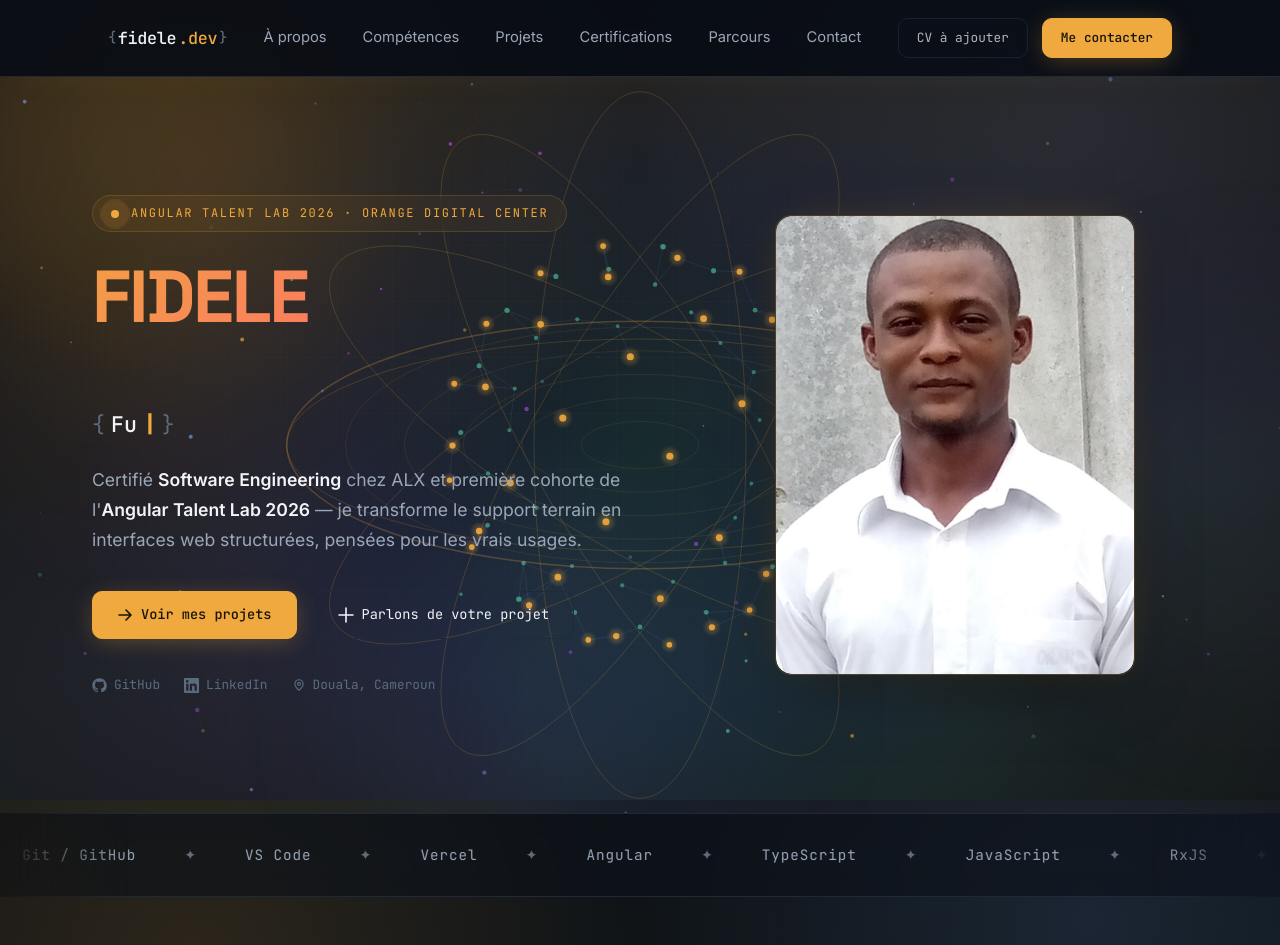
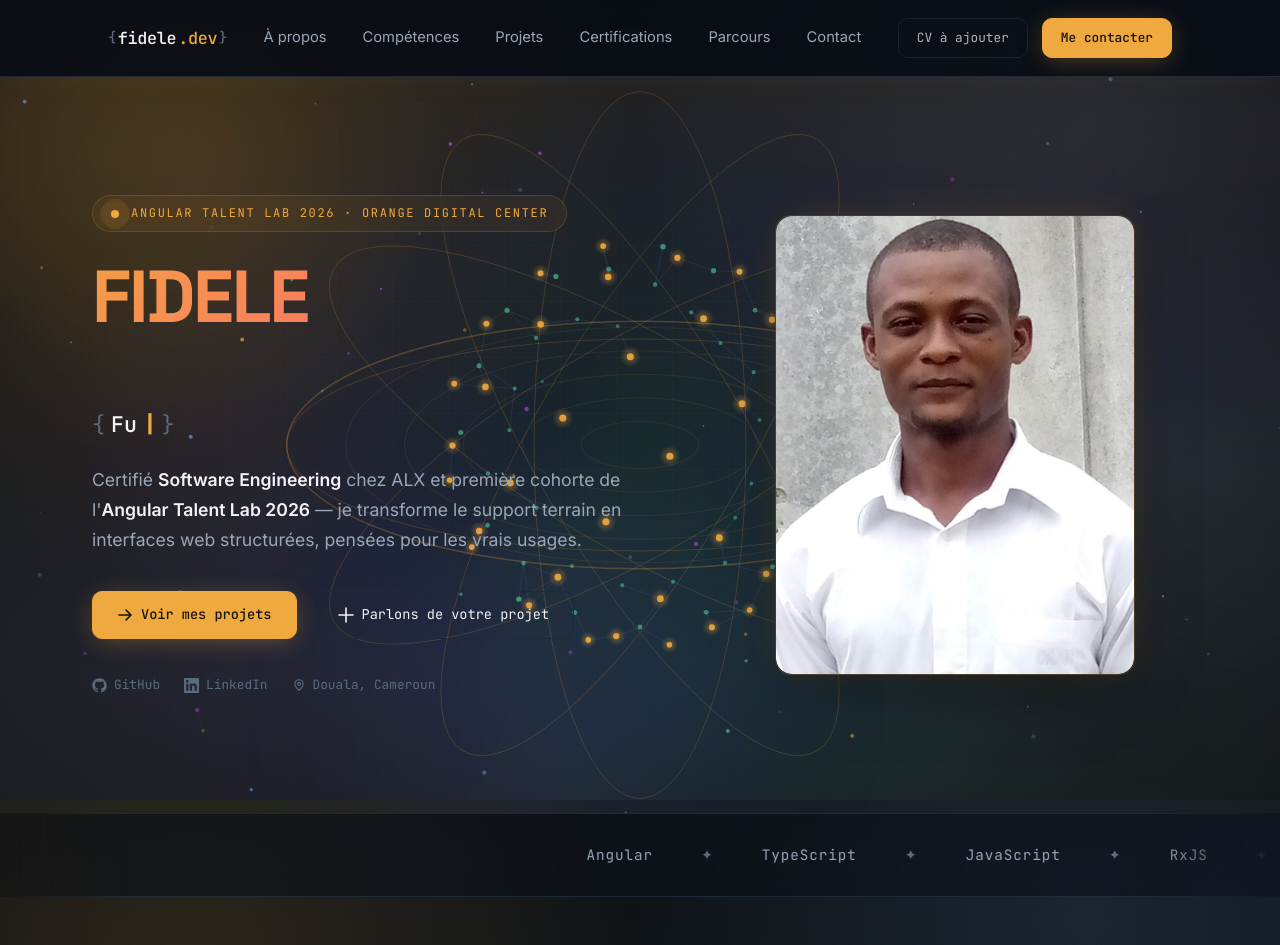
Before and after one commit to Hunter13-cmr/Fidele-ELOCK-SADRACK, an Angular app: page / in a window 1280 px wide. Shown: the top 945 px of the page. Built offline with nearby package versions, Linux system fonts and the light colour scheme.

Commit message:
fix(home): marquee de gauche vers la droite (keyframes 0 vers +33,3333 %, dir ltr)

```diff
--- a/src/app/features/home/home.html
+++ b/src/app/features/home/home.html
@@ -88,8 +88,8 @@
 </section>
 
 <!-- ============ TECH MARQUEE ============ -->
-<div class="tech-marquee marquee">
-  <div class="marquee-track">
+<div class="tech-marquee marquee" dir="ltr">
+  <div class="marquee-track" dir="ltr">
     @for (copy of marqueeCopies; track copy) {
       @for (tech of techList; track tech) {
         <span>{{ tech }}</span><span class="sep">✦</span>
--- a/src/styles.css
+++ b/src/styles.css
@@ -297,14 +297,14 @@ h1, h2, h3 { font-family: var(--font-display); font-weight: 600; letter-spacing:
 }
 
 /*
- * Défilement de la GAUCHE vers la DROITE : la piste démarre décalée d'une
- * copie entière vers la gauche (-33,3333 % = 1/3 des 3 copies) puis remonte
- * jusqu'à 0. Le contenu avance donc vers la droite, sans à-coups.
- * (Un défilement droite → gauche serait l'inverse : 0 % puis -33,3333 %.)
+ * Défilement de la GAUCHE vers la DROITE : chaque élément naît à gauche et
+ * avance vers la droite. La piste va donc de 0 jusqu'à +33,3333 % (1/3 des
+ * 3 copies) puis revient à 0. -33,3333 % vers 0 donnerait l'inverse
+ * (droite → gauche).
  */
 @keyframes marquee-left-to-right {
-  0% { transform: translate3d(-33.3333%, 0, 0); }
-  100% { transform: translate3d(0, 0, 0); }
+  0% { transform: translate3d(0, 0, 0); }
+  100% { transform: translate3d(33.3333%, 0, 0); }
 }
 
 /* ============ Section accents ============ */
```
